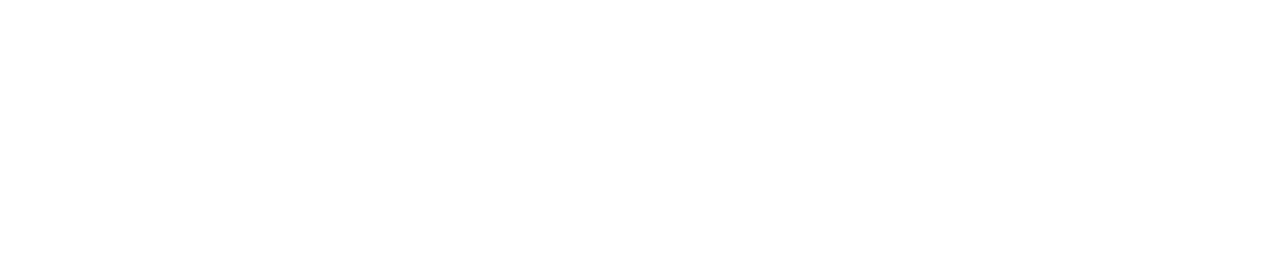
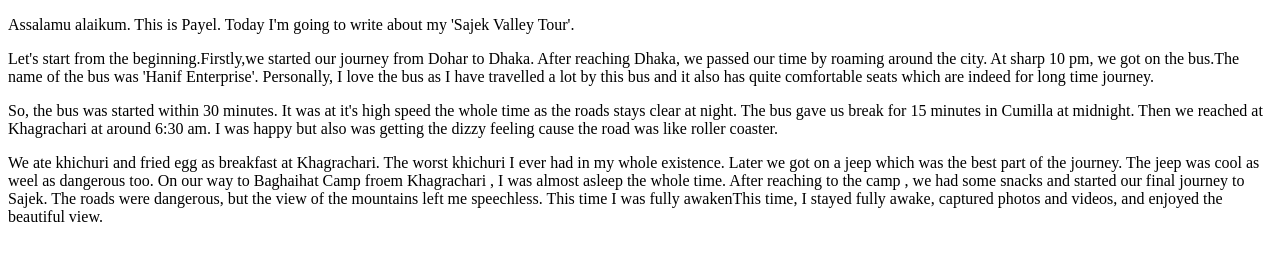
Before and after one commit to sabequnpayel/first-github-project, a plain HTML site: page index.html in a window 1280 px wide. Drawn offline with Linux system fonts and the light colour scheme.

Commit message:
first three para

```diff
--- a/index.html
+++ b/index.html
@@ -7,6 +7,12 @@
 </head>
 <body>
 
+    <p id="title">Assalamu alaikum. This is Payel. Today I'm going to write about my <span> 'Sajek Valley Tour'.</span> </p>
+<div><p class="para">Let's start from the beginning.Firstly,we started our journey from Dohar to Dhaka. After reaching Dhaka, we passed our time by roaming around the city. At sharp 10 pm, we got on the bus.The name of the bus was 'Hanif Enterprise'. Personally, I love the bus as I have travelled a lot by this bus and it also has quite comfortable seats which are indeed for long time journey.</p></div>
+
+<div><p class="para">So, the bus was started within 30 minutes. It was at it's high speed the whole time as the roads stays clear at night. The bus gave us break for 15 minutes in Cumilla at midnight. Then we reached at Khagrachari at around 6:30 am. I was happy but also was getting the dizzy feeling cause the road was like roller coaster.</p></div>
+
+<div><p class="para">We ate khichuri and fried egg as breakfast at Khagrachari. The worst khichuri I ever had in my whole existence. Later we got on a jeep which was the best part of the journey. The jeep was cool as weel as dangerous too. On our way to Baghaihat Camp froem Khagrachari , I was almost asleep the whole time. After reaching to the camp , we had some snacks and started our final journey to Sajek. The roads were dangerous, but the view of the mountains left me speechless. This time I was fully awakenThis time, I stayed fully awake, captured photos and videos, and enjoyed the beautiful view.</p></div>
 
 
 
```
